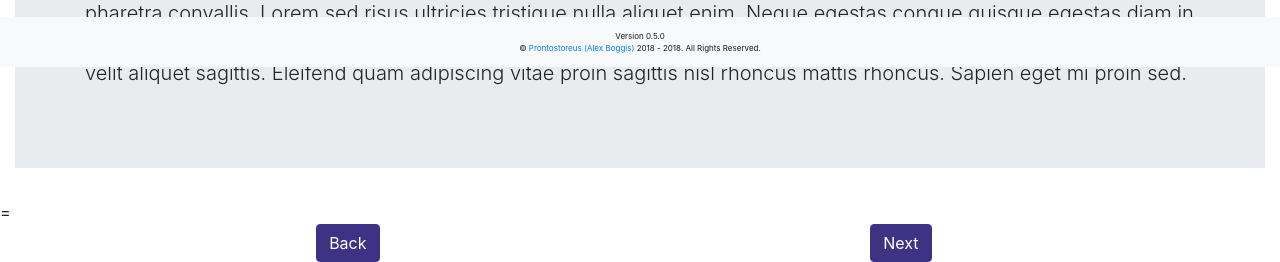
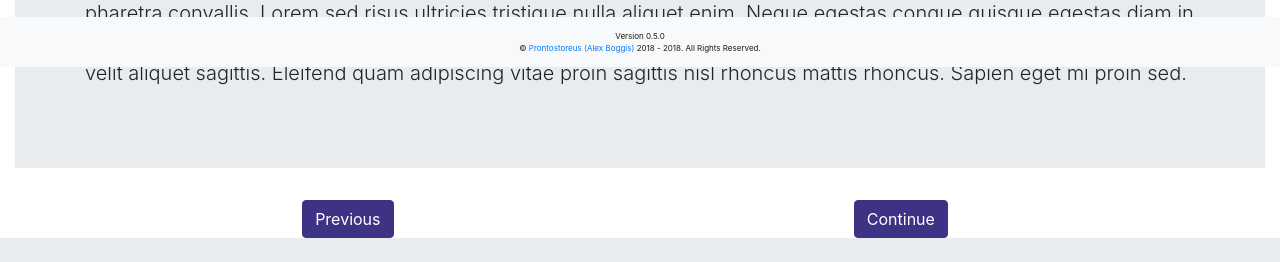
Before and after one commit to cognophile/prontostoreus-client, a PHP site: page /src/confirmation.php in a window 1280 px wide. Shown: the part 733-995 px from the top of the page. After the commit the page ends 971 px from the top, so only its background shows below. Run offline with PHP 8.4, Linux system fonts and the light colour scheme; some libraries are stand-ins or nearby versions.

Commit message:
Update button display instructions

```diff
--- a/src/application.php
+++ b/src/application.php
@@ -124,7 +124,7 @@
                     <div class="col-md-6">
                         <div class="col-md-12 justify-content-center d-flex">
                             <span class="input-group-btn">
-                                <a id="next-page-btn-visible-wide" class="browse btn btn-primary" onclick="">Next</a>
+                                <a id="next-page-btn-visible-wide" class="browse btn btn-primary" onclick="">Continue</a>
                             </span>
                         </div>
                     </div>
--- a/src/confirmation.php
+++ b/src/confirmation.php
@@ -78,13 +78,13 @@
             </div>
         </section>
 
-=        <section>
+        <section>
             <div id="meta-bottom-navbar" class="row justify-content-center">
                 <div id="bottom-btn-navbar" class="row">
                     <div class="col-md-6">
                         <div class="col-md-12 justify-content-center d-flex">
                             <span class="input-group-btn">
-                                <a id="next-page-btn-visible-wide" class="browse btn btn-primary" href="javascript:history.back()">Back</a>
+                                <a id="next-page-btn-visible-wide" class="browse btn btn-primary" href="javascript:history.back()">Previous</a>
                             </span>
                         </div>
                     </div>
@@ -93,7 +93,7 @@
                         <div class="col-md-12 justify-content-center d-flex">
                             <span class="input-group-btn">
                                 <a id="next-page-btn-visible-wide" class="browse btn btn-primary"
-                                    onclick="requireConfirmation('Do you accept?', 'To finalise this application, please accept the terms and conditions. If you decline, the application will be cancelled.')">Next</a>
+                                    onclick="requireConfirmation('Do you accept?', 'To finalise this application, please accept the terms and conditions. If you decline, the application will be cancelled.')">Continue</a>
                             </span>
                         </div>
                     </div>
--- a/src/customer.php
+++ b/src/customer.php
@@ -139,7 +139,7 @@
                     <div class="col-md-6">
                         <div class="col-md-12 justify-content-center d-flex">
                             <span class="input-group-btn">
-                                <a id="next-page-btn-visible-wide" class="browse btn btn-primary" onclick="validateCustomerForm()">Next</a>
+                                <a id="next-page-btn-visible-wide" class="browse btn btn-primary" onclick="validateCustomerForm()">Continue</a>
                             </span>
                         </div>
                     </div>
--- a/src/location.php
+++ b/src/location.php
@@ -66,7 +66,7 @@
             <div id="bottom-btn-navbar" class="row">
                 <div class="col-12 justify-content-end d-flex">
                     <span class="input-group-btn">
-                        <a id="next-page-btn" class="browse btn btn-primary" onclick="getChosenCompany()">Next</a>
+                        <a id="next-page-btn" class="browse btn btn-primary" onclick="getChosenCompany()">Continue</a>
                     </span>
                 </div>
             </div>
```
